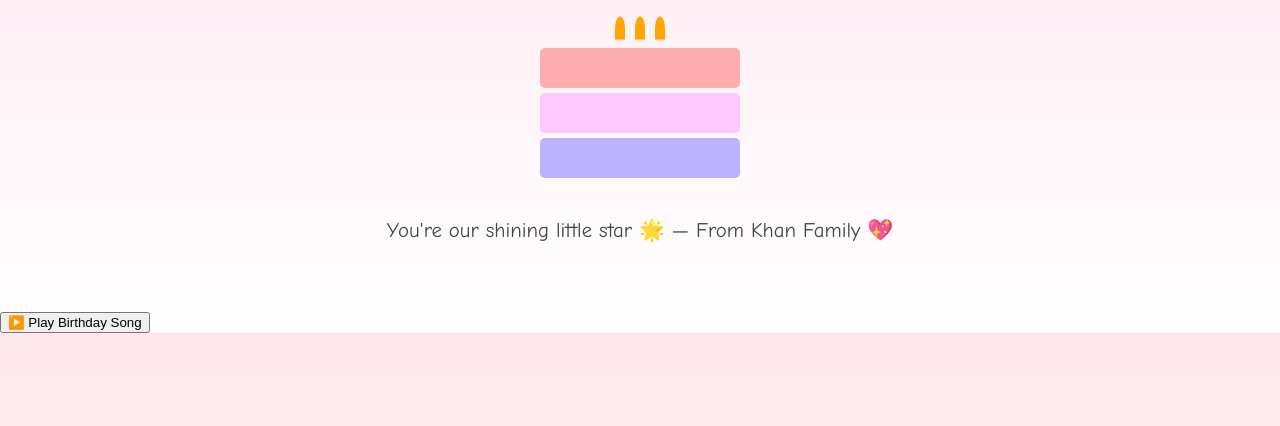
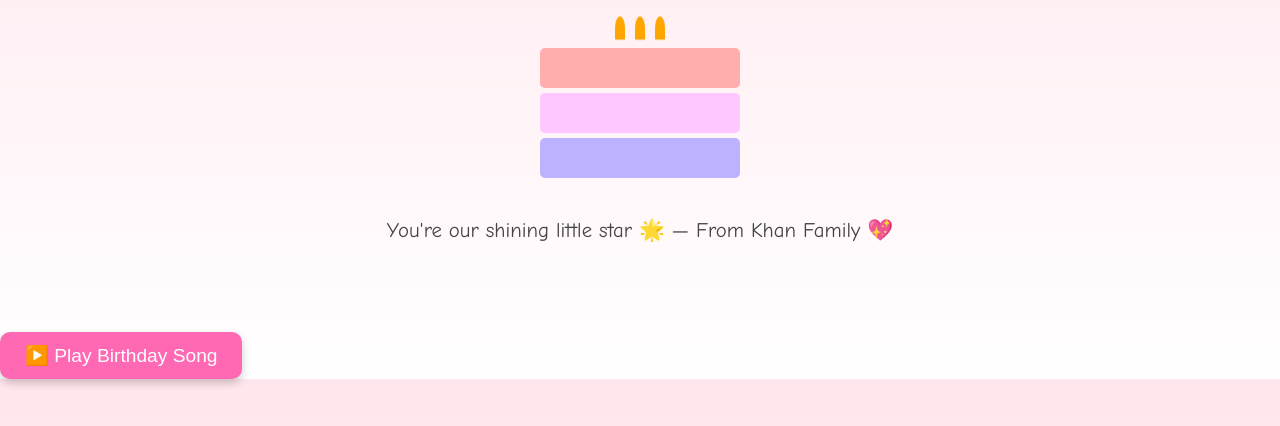
Before and after one commit to haseeb414/FARIS-BIRTHDAY, a plain HTML site: page index.html in a window 1280 px wide. Shown: the part 258-684 px from the top of the page. Drawn offline with Linux system fonts and the light colour scheme.

Commit message:
Update style.css

```diff
--- a/style.css
+++ b/style.css
@@ -108,3 +108,18 @@ h2 {
     0%, 100% { transform: translateY(0); }
     50% { transform: translateY(-20px); }
 }
+#playBtn {
+    padding: 12px 25px;
+    background-color: #ff69b4;
+    border: none;
+    border-radius: 10px;
+    font-size: 1.2em;
+    color: white;
+    cursor: pointer;
+    margin-top: 20px;
+    box-shadow: 0 4px 8px rgba(0,0,0,0.2);
+    transition: transform 0.2s;
+}
+#playBtn:hover {
+    transform: scale(1.1);
+}
```
